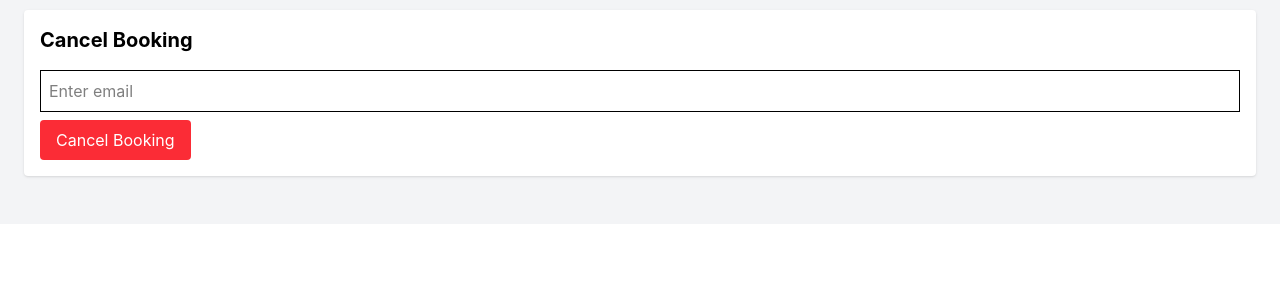
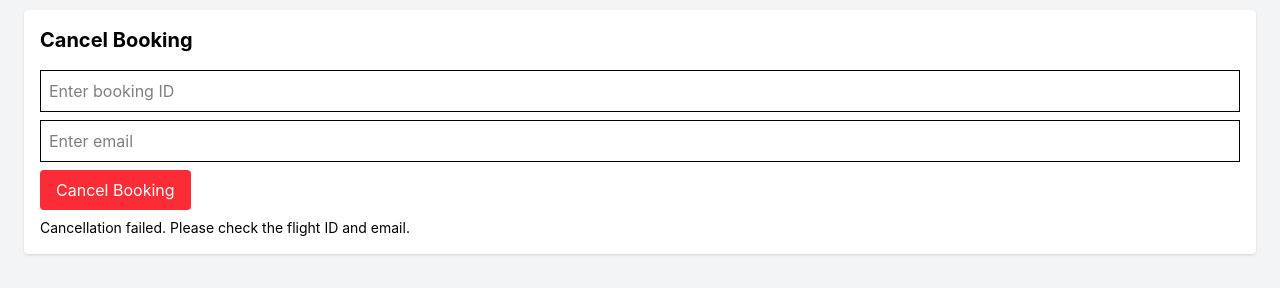
Before and after one commit to Gloriane7767/flight-booking-demo, a React (Vite) app: page / in a window 1280 px wide. Both pictures are taken after a click on the button "Cancel Booking". Shown: the part 400-688 px from the top of the page. Built offline with nearby package versions, Linux system fonts and the light colour scheme; no server answers.

Commit message:
implement cancel booking functionality in CancelBooking component; update flight ID handling in flightapi and enhance SearchBooking display

```diff
--- a/src/Pages/CancelBooking.tsx
+++ b/src/Pages/CancelBooking.tsx
@@ -1,14 +1,47 @@
+import { useState } from "react";
+import { cancelBooking } from "../api/flightapi.ts";
 
 const CancelBooking = () => {
+    const [flightId, setFlightId] = useState("");
+    const [email, setEmail] = useState("");
+    const [message, setMessage] = useState("");
+
+    const handleCancel = async () => {
+        try {
+            await cancelBooking(Number(flightId), email);
+            setMessage("Booking cancelled successfully.");
+        } catch (err) {
+            console.error("Cancel error:", err);
+            setMessage("Cancellation failed. Please check the flight ID and email.");
+        }
+    };
+
     return (
         <div>
             <h2 className="text-xl font-bold mb-4">Cancel Booking</h2>
 
-            <input id="cancelEmail" placeholder="Enter email" className="border p-2 w-full mb-2" />
+            <input
+                placeholder="Enter booking ID"
+                className="border p-2 w-full mb-2"
+                value={flightId}
+                onChange={(e) => setFlightId(e.target.value)}
+            />
 
-            <button className="bg-red-500 text-white px-4 py-2 rounded">
+            <input
+                placeholder="Enter email"
+                className="border p-2 w-full mb-2"
+                value={email}
+                onChange={(e) => setEmail(e.target.value)}
+            />
+
+            <button
+                className="bg-red-500 text-white px-4 py-2 rounded"
+                onClick={handleCancel}
+            >
                 Cancel Booking
             </button>
+
+            {message && <p className="mt-2 text-sm">{message}</p>}
         </div>
     );
 };
--- a/src/Pages/SearchBooking.tsx
+++ b/src/Pages/SearchBooking.tsx
@@ -42,6 +42,7 @@ const SearchBooking = () => {
 
             {bookings.map((booking) => (
                 <div key={booking.id} className="border p-2 mt-2 rounded">
+                    <p className="text-xs text-gray-400">Booking ID: {booking.id}</p>
                     <p className="font-bold">{booking.flightNumber} → {booking.destination}</p>
                     <p className="text-sm text-gray-500">{booking.departureTime} – {booking.arrivalTime}</p>
                     <p className="text-sm">Passenger: {booking.passengerName}</p>
--- a/src/api/flightapi.ts
+++ b/src/api/flightapi.ts
@@ -17,5 +17,5 @@ export const bookFlight = (flightId: number, passengerName: string, passengerEma
 export const getBookingsByEmail = (email: string) =>
     api.get<Booking[]>(`/bookings?email=${email}`).then((r) => r.data);
 
-export const cancelBooking = (flightId: number, email: string) =>
-    api.delete(`/${flightId}/cancel?email=${email}`).then((r) => r.data);
+export const cancelBooking = (bookingId: number, email: string) =>
+    api.delete(`/${bookingId}/cancel?email=${email}`).then((r) => r.data);
```
